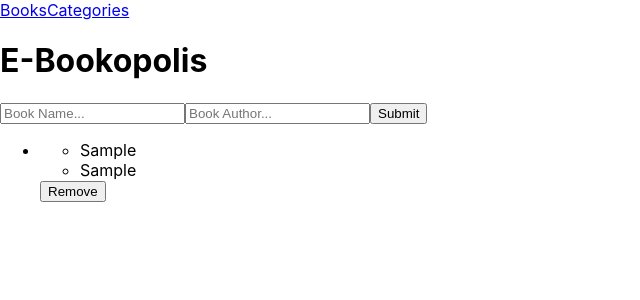
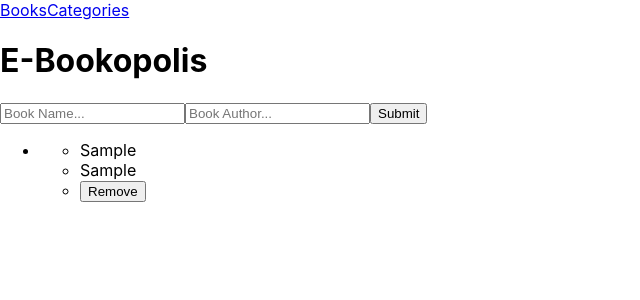
Before and after one commit to HAMMAS-SALEEM/E-Bookopolis, a React (Create React App) app: page / in a window 1280 px wide. Both pictures are taken after typing "Sample", "Sample" into the empty fields and a click on the input 398 px from the left and 113 px from the top of the page. Shown: the top 300 px of the page, without its empty margins (0-640 px from the left). Built offline with nearby package versions, Linux system fonts and the light colour scheme.

Commit message:
refactor code

```diff
--- a/src/components/AddBook.js
+++ b/src/components/AddBook.js
@@ -1,7 +1,35 @@
-import React from 'react';
-import PropTypes from 'prop-types';
+import React, { useState } from 'react';
+import { useDispatch } from 'react-redux';
+import { addBook } from '../redux/books/books';
 
-const AddBook = ({ submitBook, bookDetail }) => (
+const AddBook = () => {
+  const [title, setTitle] = useState('');
+  const [author, setAuthor] = useState('');
+  const dispatch = useDispatch();
+  const submitBook = (e) => {
+    e.preventDefault();
+    const form = e.target;
+    const book = {
+      id: new Date().getTime().toString(),
+      title,
+      author,
+    };
+    dispatch(addBook(book));
+    setTitle('');
+    setAuthor('');
+    form.reset();
+  };
+
+  const bookDetail = (e) => {
+    const { value } = e.target;
+    if (e.target.id === 'book-title') {
+      setTitle(value);
+    } else {
+      setAuthor(value);
+    }
+  };
+
+  return (
     <>
       <form id="form" onSubmit={submitBook}>
         <input type="text" id="book-title" name="title" className="book" placeholder="Book Name..." onChange={bookDetail} required />
@@ -10,10 +38,6 @@ const AddBook = ({ submitBook, bookDetail }) => (
       </form>
     </>
   );
-
-AddBook.propTypes = {
-  submitBook: PropTypes.func.isRequired,
-  bookDetail: PropTypes.func.isRequired,
 };
 
 export default AddBook;
--- a/src/components/Books.js
+++ b/src/components/Books.js
@@ -1,59 +1,15 @@
-import React, { useState } from 'react';
-import { useDispatch } from 'react-redux';
+import React from 'react';
 import AddBook from './AddBook';
 import SingleBook from './SingleBook';
-import store from '../redux/configureStore';
-import { addBook, removeBook } from '../redux/books/books';
 
-const Books = () => {
-  const [title, setTitle] = useState('');
-  const [author, setAuthor] = useState('');
-  const [books, setBooks] = useState([]);
-  const dispatch = useDispatch();
-  const submitBook = (e) => {
-    e.preventDefault();
-    const form = e.target;
-    const book = {
-      id: new Date().getTime().toString(),
-      title,
-      author,
-    };
-    dispatch(addBook(book));
-    setTitle('');
-    setAuthor('');
-    form.reset();
-    setBooks(store.getState().booksReducer);
-  };
-
-  const bookDetail = (e) => {
-    const { value } = e.target;
-    if (e.target.id === 'book-title') {
-      setTitle(value);
-    } else {
-      setAuthor(value);
-    }
-  };
-
-  const removeSingleBook = (e) => {
-    const { id } = e.target;
-    dispatch(removeBook(id));
-    setBooks(store.getState().booksReducer);
-  };
-  return (
+const Books = () => (
   <>
     <h1 className="books-page-title">E-Bookopolis</h1>
-      <AddBook submitBook={submitBook} bookDetail={bookDetail} />
+    <AddBook />
     <ul className="books-container">
-        {
-              books.map((book) => (
-                <li key={book.id}>
-                  <SingleBook book={book} removeSingleBook={removeSingleBook} />
-                </li>
-              ))
-          }
+      <SingleBook />
     </ul>
   </>
 );
-};
 
 export default Books;
--- a/src/components/SingleBook.js
+++ b/src/components/SingleBook.js
@@ -1,23 +1,32 @@
 import React from 'react';
-import PropTypes from 'prop-types';
+import { useDispatch, useSelector } from 'react-redux';
+import { removeBook } from '../redux/books/books';
 
-const SingleBook = ({ book, removeSingleBook }) => (
+const SingleBook = () => {
+  const dispatch = useDispatch();
+  const books = useSelector((state) => state.booksReducer);
+  console.log(books);
+  const removeSingleBook = (e) => {
+    const { id } = e.target;
+    dispatch(removeBook(id));
+  };
+  return (
     <>
+      {
+      books.length === 0
+        ? 'No Books Available'
+        : books.map((book) => (
+          <li key={book.id}>
             <ul>
               <li>{book.title}</li>
               <li>{book.author}</li>
+              <li><input type="button" className="remove-btn" id={book.id} onClick={removeSingleBook} value="Remove" /></li>
             </ul>
-    <input type="button" className="remove-btn" onClick={removeSingleBook} id={book.id} value="Remove" />
+          </li>
+        ))
+     }
     </>
   );
+};
 
 export default SingleBook;
-
-SingleBook.propTypes = {
-  book: PropTypes.shape({
-    title: PropTypes.string,
-    author: PropTypes.string,
-    id: PropTypes.string,
-  }).isRequired,
-  removeSingleBook: PropTypes.func.isRequired,
-};
```
Lines whose indentation alone changed are shown as unchanged.
